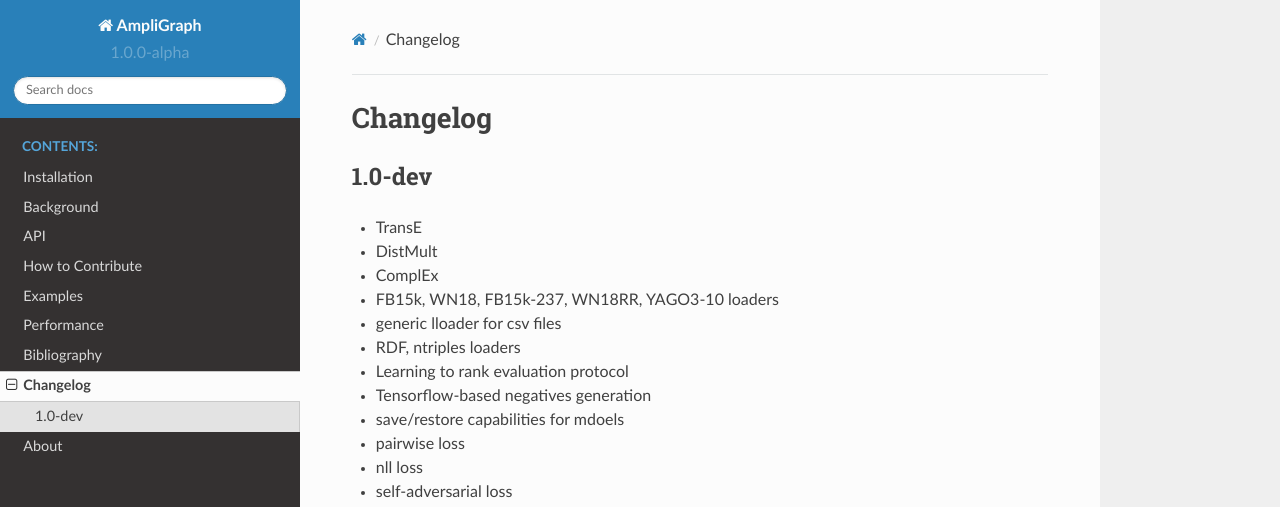
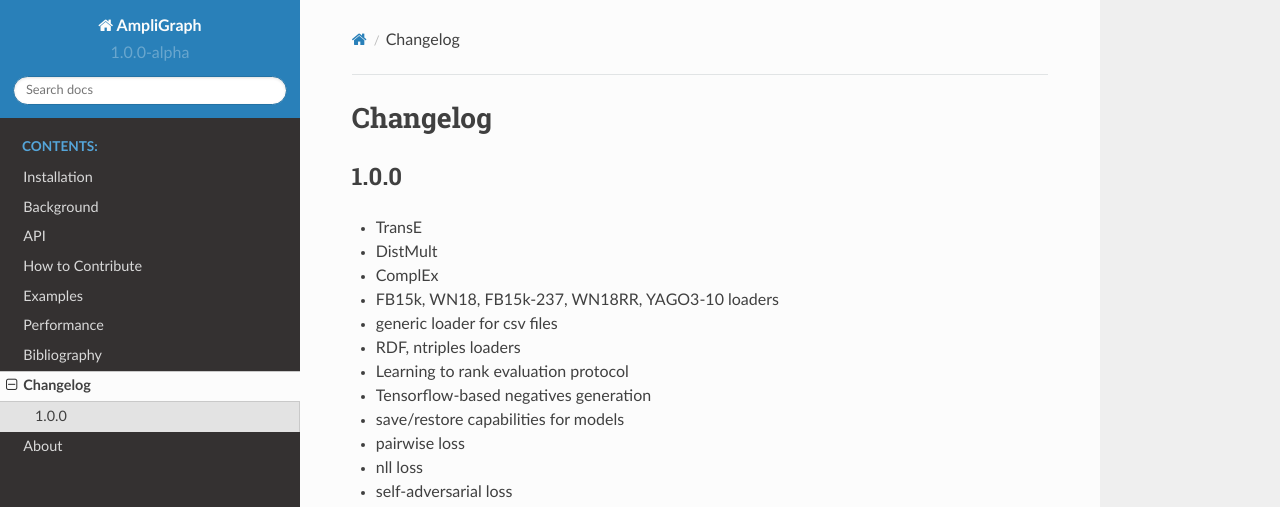
Before and after one commit to Accenture/AmpliGraph, a Sphinx documentation site: the page built from docs/changelog.md, in a window 1280 px wide. Shown: the top 507 px of the page. Built offline with Sphinx 7.4.7 and the Read the Docs theme 2.0.0, drawn with Linux system fonts in a browser that asks for light colours; the version number is read from the project's files by our own code.

```diff
--- a/docs/changelog.md
+++ b/docs/changelog.md
@@ -1,15 +1,15 @@
 # Changelog
 
-## 1.0-dev
+## 1.0.0
 - TransE
 - DistMult
 - ComplEx
 - FB15k, WN18, FB15k-237, WN18RR, YAGO3-10 loaders
-- generic lloader for csv files
+- generic loader for csv files
 - RDF, ntriples loaders
 - Learning to rank evaluation protocol
 - Tensorflow-based negatives generation
-- save/restore capabilities for mdoels
+- save/restore capabilities for models
 - pairwise loss
 - nll loss
 - self-adversarial loss
```
Also changed, not shown: README.md (+5 -4 lines), docs/contacts.md (+4 -5 lines), docs/index.rst (+5 -5 lines).
